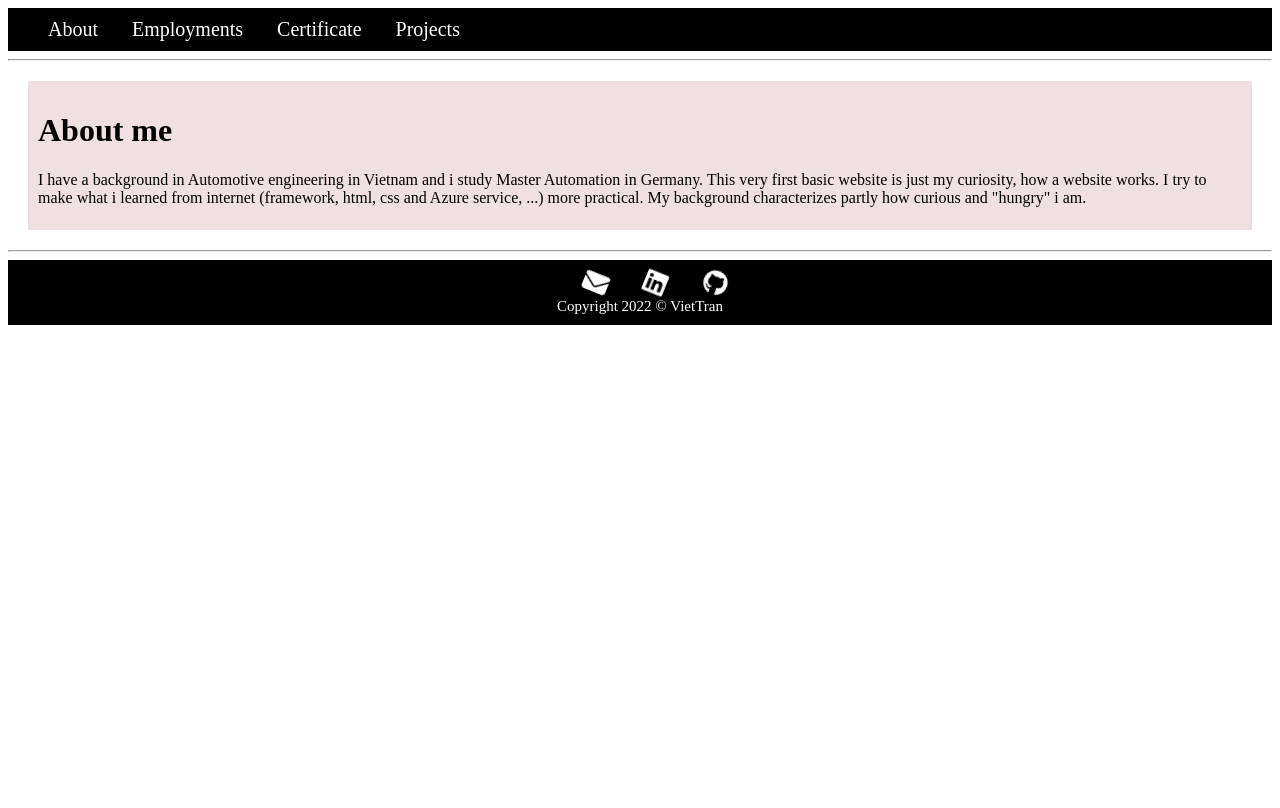
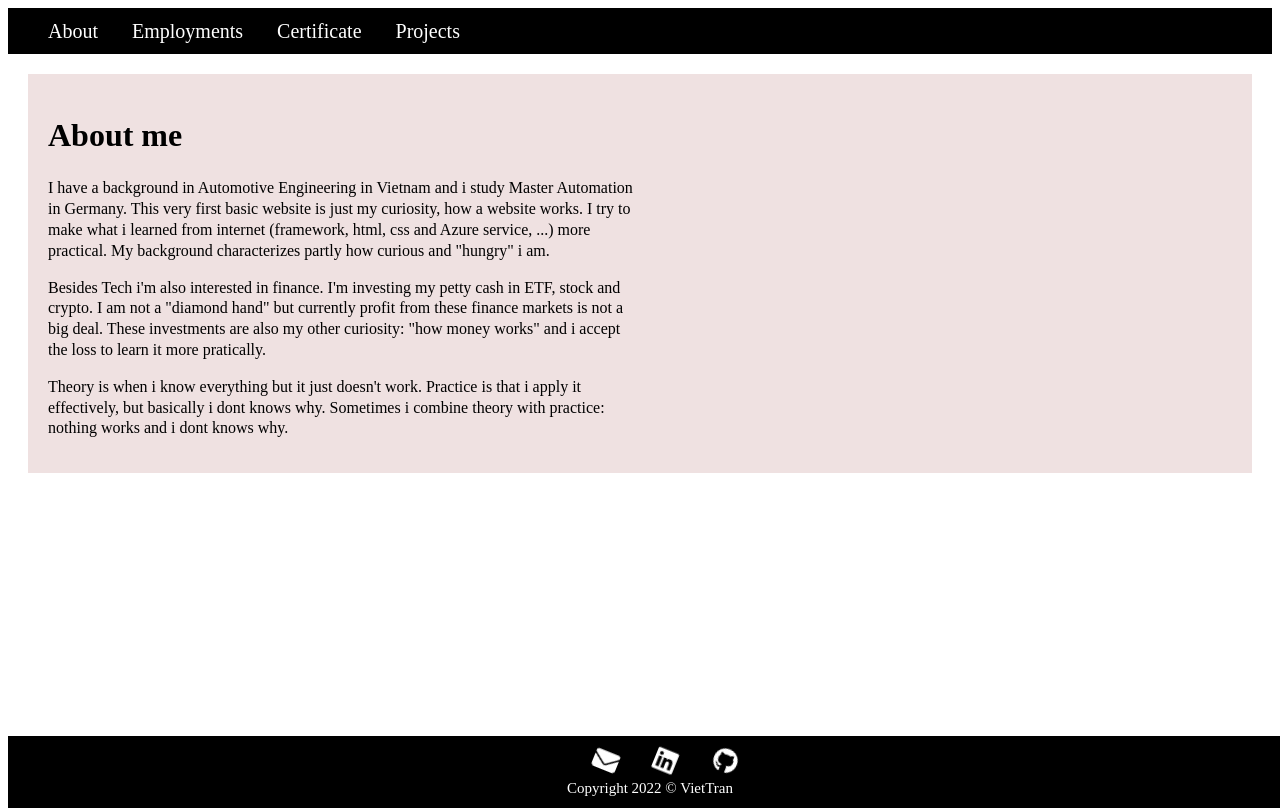
Before and after one commit to viettran295/vietapp, a Flask app: page / in a window 1280 px wide. Before the commit the page ends 325 px from the top, so only its background shows below. Run offline with Flask 2, Linux system fonts and the light colour scheme; some libraries are stand-ins or nearby versions.

Commit message:
footer sticks at bottom

```diff
--- a/dev/static/styling.css
+++ b/dev/static/styling.css
@@ -1,3 +1,13 @@
+ html {
+    height: 100%
+ }
+ /* put footer at the bottom */
+ body {
+    min-height: 100vh;
+    line-height: 1.3;
+    display: flex;
+    flex-direction: column;
+ }
  a {
     color: #ffffff;
     font-size: 20px;
@@ -11,15 +21,15 @@
 .content {
     color: rgb(0, 0, 0);
     font-size: 16px;
+    width: 50%;
 }
 .footer {
-    position: relative;
     text-align: center;
     bottom: 0px;
-    padding-bottom: 10px;
-    padding-top: 10px;
+    padding: 10px;
     width: 100%;
     color: rgb(255, 255, 255);
     background-color: rgb(0, 0, 0);
     font-size: 15px;
+    margin-top: auto;
 }
--- a/dev/templates/about.html
+++ b/dev/templates/about.html
@@ -1,9 +1,19 @@
 {% extends 'base.html' %}
 {% block content %}
     <h1>{% block title %}About me{% endblock %}</h1>
-    <h2 class="content" style="font-weight: normal">I have a background in Automotive engineering in Vietnam and
-    i study Master Automation in Germany. This very first basic website is just my curiosity,
-    how a website works. I try to make what i learned from internet (framework, html, css and Azure service, ...) more practical.
+    <h2 class="content" style="font-weight: normal">
+    <p>
+    I have a background in Automotive Engineering in Vietnam and i study Master Automation in Germany. This very first basic website is just my curiosity, how a website works.
+    I try to make what i learned from internet (framework, html, css and Azure service, ...) more practical.
     My background characterizes partly how curious and "hungry" i am.
+    </p>
+    <p>
+    Besides Tech i'm also interested in finance. I'm investing my petty cash in ETF, stock and crypto.
+    I am not a "diamond hand" but currently profit from these finance markets is not a big deal. These investments are also my other curiosity: "how money works"
+    and i accept the loss to learn it more pratically.
+    </p>
+
+    Theory is when i know everything but it just doesn't work. Practice is that i apply it effectively, but basically i dont knows why.
+    Sometimes i combine theory with practice: nothing works and i dont knows why.
     </h2>
 {% endblock %}
--- a/dev/templates/base.html
+++ b/dev/templates/base.html
@@ -12,12 +12,12 @@
         <a href="certificate">Certificate</a>
         <a href="projects">Projects</a>
     </div>
-    <hr>
-    <div style="padding: 10px; background-color: rgb(239, 225, 225); margin: 20px;">
+
+    <div style="padding: 20px; background-color: rgb(239, 225, 225); margin: 20px;">
         {% block content %}{% endblock %}
     </div>
-    <hr>
-    <div class="footer">
+
+    <footer class="footer">
     <a href="mailto:viettran295@gmail.com">
         <span style="font-size: 25px; color: white">
             <i class="fa-solid fa-envelope fa-shake" style="--fa-animation-duration: 3s"></i>
@@ -36,6 +36,6 @@
     </a>
     <br>
         Copyright 2022 &copy VietTran
-    </div>
+    </footer>
 </body>
 </html>
--- a/dev/templates/employments.html
+++ b/dev/templates/employments.html
@@ -5,12 +5,10 @@
     <a href="https://www.be-terna.com/">
         <h2 class="title">Be-terna Ltd</h2>
     </a>
-
     <h3>Working student | May. 2022 - current</h3>
-
     <h3 class="content" style="font-weight: normal;">
     <p>
-    - Optimize Chatbot <br>
+    Optimize Chatbot: <br>
     - Connect "Bot Composer" with "Bot Framework SDK" <br>
     - Implement English version for the bot <br>
 
@@ -18,7 +16,6 @@
     Azure Data Factory
     </p>
     </h3>
-    <br>
     <a href="https://www.knowtion.de/en/about-shiratech-knowtion-2/">
         <h2 class="title">Knowtion Ltd - Shiratech Solutions</h2>
     </a>
```
